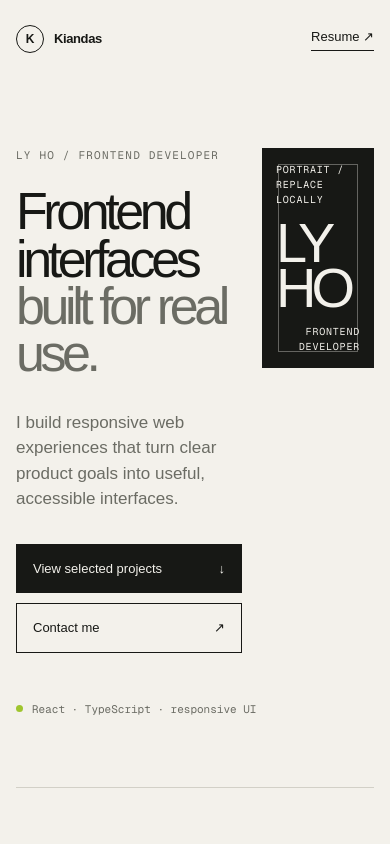
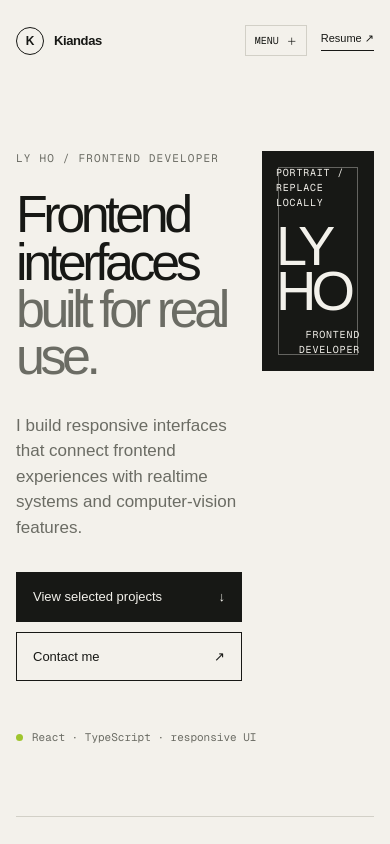
Before and after one commit to lyhoquy/Portfolio, a Next.js app: page / in a window 390 px wide. Shown: the top 844 px of the page. Built offline with nearby package versions, Linux system fonts and the light colour scheme.

Commit message:
fix: unblock mobile navigation and resume flow

```diff
--- a/app/globals.css
+++ b/app/globals.css
@@ -204,3 +204,17 @@ a:focus-visible { outline: 3px solid var(--ink); outline-offset: 4px; }
   .case-study-grid aside { margin-bottom: 70px; }
   .case-study-content { gap: 65px; }
 }
+
+
+.mobile-nav { display: none; }
+@media (max-width: 760px) {
+  .site-nav { position: relative; }
+  .mobile-nav { display: block; margin-left: auto; margin-right: 14px; }
+  .mobile-nav-toggle { display: inline-flex; align-items: center; gap: 8px; border: 1px solid var(--line); padding: 7px 9px; background: transparent; color: var(--ink); font: 10px var(--font-geist-mono), monospace; text-transform: uppercase; }
+  .mobile-nav-toggle:focus-visible { outline: 3px solid var(--ink); outline-offset: 3px; }
+  .mobile-nav-menu { position: absolute; top: 62px; right: 0; z-index: 10; display: grid; min-width: 190px; border: 1px solid var(--ink); background: var(--paper); box-shadow: 6px 6px 0 var(--ink); }
+  .mobile-nav-menu a { display: flex; justify-content: space-between; padding: 14px 15px; border-bottom: 1px solid var(--line); font-size: 13px; }
+  .mobile-nav-menu a:last-child { border-bottom: 0; }
+  .mobile-nav-menu a:hover { background: var(--accent); }
+  .nav-resume { font-size: 11px; }
+}
--- a/components/portfolio/contact.tsx
+++ b/components/portfolio/contact.tsx
@@ -16,7 +16,7 @@ export function Contact() {
         <a href={`mailto:${profile.email}`}>Email</a>
         <a href={profile.github} target="_blank" rel="noreferrer">GitHub</a>
         <a href={profile.linkedin} target="_blank" rel="noreferrer">LinkedIn</a>
-        <span className="resume-note">Resume file will be connected by backend.</span>
+        <span className="resume-note">Resume PDF / add locally when ready.</span>
       </div>
     </section>
   );
--- a/components/portfolio/hero.tsx
+++ b/components/portfolio/hero.tsx
@@ -1,4 +1,5 @@
 import { profile } from "@/lib/portfolio-data";
+import { MobileNav } from "@/components/portfolio/mobile-nav";
 
 export function SiteNav() {
   return (
@@ -13,6 +14,7 @@ export function SiteNav() {
         <a href="#experience">Experience</a>
         <a href="#contact">Contact</a>
       </div>
+      <MobileNav />
       <a className="nav-resume" href="#resume">
         Resume <span aria-hidden="true">↗</span>
       </a>
@@ -31,8 +33,8 @@ export function Hero() {
             <span>built for real use.</span>
           </h1>
           <p className="hero-lede">
-            I build responsive web experiences that turn clear product goals into
-            useful, accessible interfaces.
+            I build responsive interfaces that connect frontend experiences with
+            realtime systems and computer-vision features.
           </p>
           <div className="hero-actions" aria-label="Hero actions">
             <a className="button button-primary" href="#work">
--- /dev/null
+++ b/components/portfolio/mobile-nav.tsx
@@ -0,0 +1,38 @@
+"use client";
+
+import { useState } from "react";
+
+const links = [
+  { href: "#work", label: "Projects" },
+  { href: "#about", label: "About" },
+  { href: "#experience", label: "Experience" },
+  { href: "#contact", label: "Contact" },
+];
+
+export function MobileNav() {
+  const [open, setOpen] = useState(false);
+
+  return (
+    <div className="mobile-nav">
+      <button
+        className="mobile-nav-toggle"
+        type="button"
+        aria-expanded={open}
+        aria-controls="mobile-nav-menu"
+        onClick={() => setOpen((current) => !current)}
+      >
+        <span>{open ? "Close" : "Menu"}</span>
+        <span aria-hidden="true">{open ? "×" : "＋"}</span>
+      </button>
+      {open ? (
+        <div id="mobile-nav-menu" className="mobile-nav-menu">
+          {links.map((link) => (
+            <a key={link.href} href={link.href} onClick={() => setOpen(false)}>
+              {link.label} <span aria-hidden="true">↘</span>
+            </a>
+          ))}
+        </div>
+      ) : null}
+    </div>
+  );
+}
--- a/lib/portfolio-data.ts
+++ b/lib/portfolio-data.ts
@@ -46,15 +46,15 @@ export const projects: Project[] = [
     number: "03",
     slug: "personal-portfolio",
     title: "Personal Portfolio Website",
-    meta: "Personal project · 2026",
+    meta: "Supporting personal project · 2026",
     description:
-      "A portfolio platform in progress for presenting frontend work, technical decisions, and a growing interest in UI/UX.",
+      "The portfolio platform currently in progress for presenting frontend work, technical decisions, and a growing interest in UI/UX.",
     problem:
       "Create a clear and credible place to present frontend work, project evidence, and a path to contact.",
     role: "Designed and developed the portfolio structure and responsive interface with a backend-ready content boundary.",
     tags: ["Next.js", "React", "TypeScript", "Tailwind CSS"],
     href: "https://github.com/lyhoquy/Portfolio",
-    status: "Work in progress",
+    status: "Supporting / work in progress",
   },
 ];
 
```
